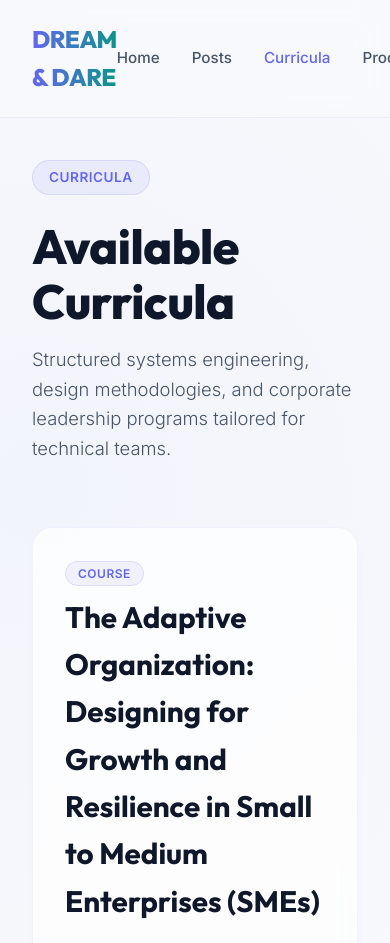
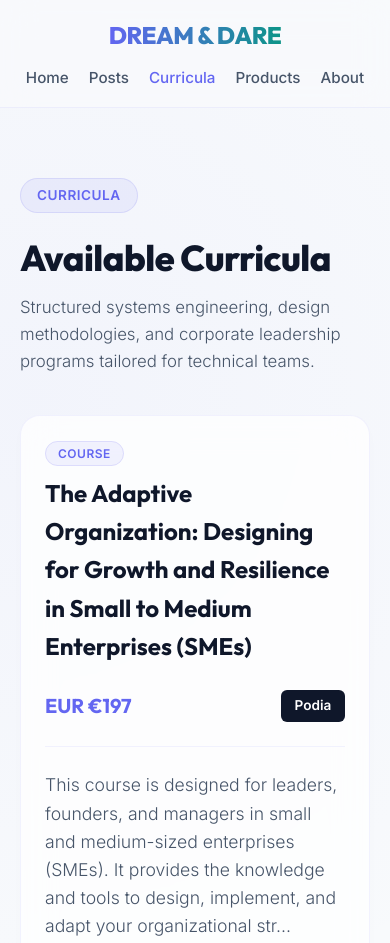
Before and after one commit to blackfireagent/dream-and-dare, an Astro site: page /dream-and-dare/courses in a window 390 px wide. Shown: the top 943 px of the page. Built offline with nearby package versions, Linux system fonts and the light colour scheme; Astro itself is replaced by a stand-in of ours.

Commit message:
deploy responsive Astro website for mobile users

```diff
--- a/src/layouts/Layout.astro
+++ b/src/layouts/Layout.astro
@@ -21,7 +21,7 @@ const isAbout = pathname.includes(`${base}/about`);
 	<head>
 		<meta charset="UTF-8" />
 		<meta name="description" content={description} />
-		<meta name="viewport" content="width=device-width" />
+		<meta name="viewport" content="width=device-width, initial-scale=1" />
 		<link rel="icon" type="image/svg+xml" href={`${base}/favicon.svg`} />
 		<title>{title} | Dream & Dare</title>
 		<!-- Fonts -->
@@ -127,11 +127,32 @@ const isAbout = pathname.includes(`${base}/about`);
 
 			.grid-3 {
 				display: grid;
-				grid-template-columns: repeat(auto-fit, minmax(320px, 1fr));
+				grid-template-columns: repeat(auto-fit, minmax(280px, 1fr));
 				gap: 2rem;
 			}
 
-			/* Global Navigation Link Styles */
+			/* Global Navigation Header Styles */
+			header {
+				position: fixed;
+				top: 0;
+				left: 0;
+				width: 100%;
+				z-index: 100;
+				background: rgba(248, 250, 252, 0.75);
+				backdrop-filter: var(--glass-blur);
+				border-bottom: 1px solid var(--border-color);
+				padding: 1.25rem 2rem;
+				display: flex;
+				justify-content: space-between;
+				align-items: center;
+				transition: all 0.3s ease;
+			}
+
+			header nav {
+				display: flex;
+				gap: 2rem;
+			}
+
 			header nav a {
 				color: var(--text-secondary);
 				text-decoration: none;
@@ -143,12 +164,34 @@ const isAbout = pathname.includes(`${base}/about`);
 			header nav a:hover, header nav a.active {
 				color: var(--color-dream);
 			}
+
+			/* Mobile responsive header and typography */
+			@media (max-width: 768px) {
+				body {
+					padding-top: 130px;
+				}
+				header {
+					flex-direction: column;
+					gap: 0.75rem;
+					padding: 1rem !important;
+				}
+				header nav {
+					gap: 1.25rem !important;
+				}
+				.section {
+					padding: 3rem 1.25rem;
+				}
+				.section-title {
+					font-size: 1.75rem;
+					margin-bottom: 2rem;
+				}
+			}
 		</style>
 	</head>
 	<body>
-		<header style="position: fixed; top: 0; left: 0; width: 100%; z-index: 100; background: rgba(248, 250, 252, 0.75); backdrop-filter: var(--glass-blur); border-bottom: 1px solid var(--border-color); padding: 1.25rem 2rem; display: flex; justify-content: space-between; align-items: center;">
+		<header>
 			<a href={`${base}/`} class="logo">DREAM & DARE</a>
-			<nav style="display: flex; gap: 2rem;">
+			<nav>
 				<a href={`${base}/`} class={isHome ? 'active' : ''}>Home</a>
 				<a href={`${base}/posts/`} class={isPosts ? 'active' : ''}>Posts</a>
 				<a href={`${base}/courses/`} class={isCourses ? 'active' : ''}>Curricula</a>
--- a/src/pages/about.astro
+++ b/src/pages/about.astro
@@ -263,6 +263,13 @@ const base = import.meta.env.BASE_URL.replace(/\/$/, "");
 	}
 
 	@media (max-width: 768px) {
+		.page-title {
+			font-size: 2.25rem;
+		}
+		.subtitle {
+			font-size: 1.05rem;
+			margin-bottom: 2.5rem;
+		}
 		.about-layout-detail {
 			grid-template-columns: 1fr;
 			gap: 3rem;
@@ -274,5 +281,20 @@ const base = import.meta.env.BASE_URL.replace(/\/$/, "");
 		.contact-form {
 			padding: 2rem;
 		}
+		.bio-text h2 {
+			font-size: 1.75rem;
+		}
+	}
+
+	@media (max-width: 480px) {
+		.contact-form {
+			padding: 1.5rem;
+		}
+		.contact-section-wrapper h2 {
+			font-size: 1.5rem;
+		}
+		.contact-section-wrapper p {
+			margin-bottom: 2rem;
+		}
 	}
 </style>
--- a/src/pages/courses.astro
+++ b/src/pages/courses.astro
@@ -285,6 +285,13 @@ const coursesWithContent = await Promise.all(
 	}
 
 	@media (max-width: 768px) {
+		.page-title {
+			font-size: 2.25rem;
+		}
+		.subtitle {
+			font-size: 1.05rem;
+			margin-bottom: 2.5rem;
+		}
 		.course-card-large {
 			padding: 2rem;
 		}
@@ -295,6 +302,27 @@ const coursesWithContent = await Promise.all(
 		.course-meta {
 			width: 100%;
 			justify-content: space-between;
+		}
+	}
+
+	@media (max-width: 480px) {
+		.course-card-large {
+			padding: 1.5rem;
+		}
+		.course-header-row h2 {
+			font-size: 1.5rem;
+		}
+		.course-footer-row {
+			flex-direction: column;
+			align-items: stretch;
+			gap: 1rem;
+		}
+		.course-footer-row .btn {
+			width: 100%;
+			text-align: center;
+		}
+		.syllabus-inner {
+			padding: 1.5rem 1.25rem;
 		}
 	}
 </style>
--- a/src/pages/software.astro
+++ b/src/pages/software.astro
@@ -93,4 +93,14 @@ const base = import.meta.env.BASE_URL.replace(/\/$/, "");
 		font-size: 0.95rem;
 		line-height: 1.5;
 	}
+
+	@media (max-width: 768px) {
+		.page-title {
+			font-size: 2.25rem;
+		}
+		.subtitle {
+			font-size: 1.05rem;
+			margin-bottom: 2.5rem;
+		}
+	}
 </style>
```
Also changed, not shown: src/pages/index.astro (+23 -43 lines).
